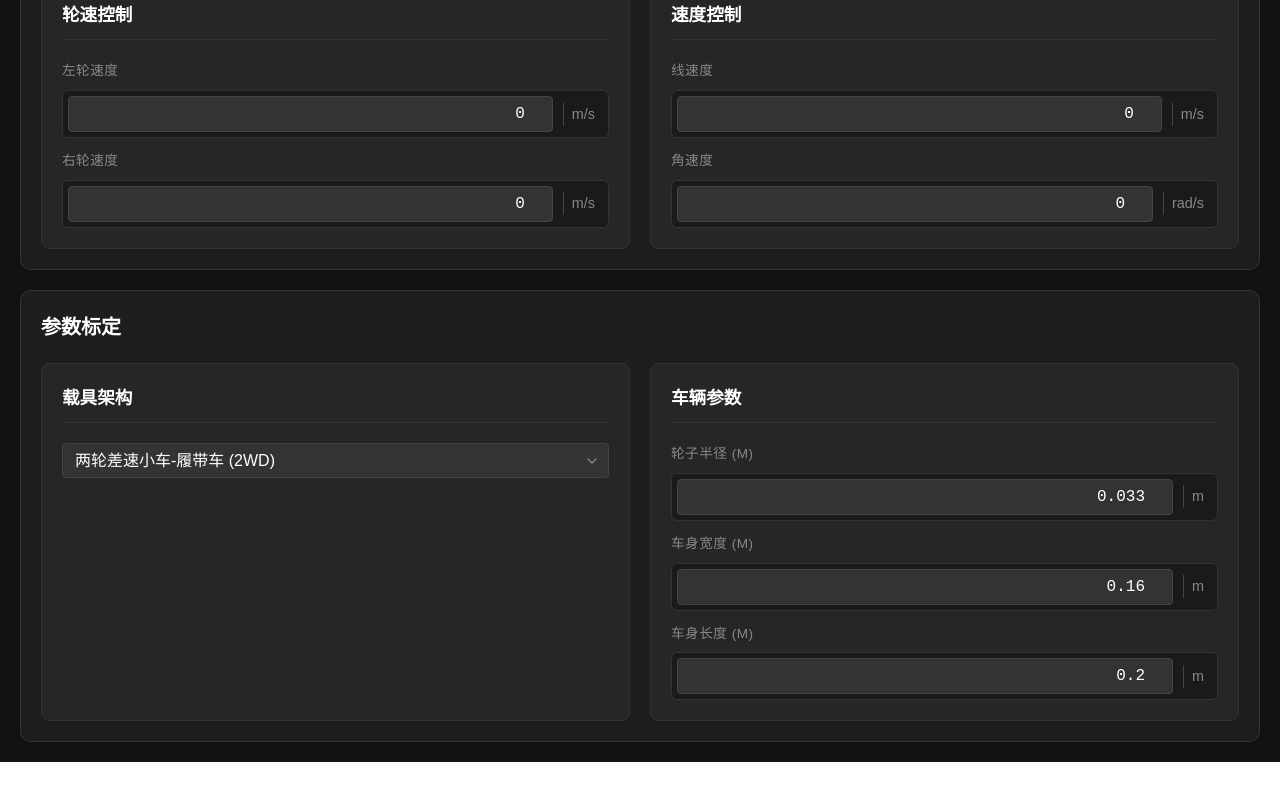
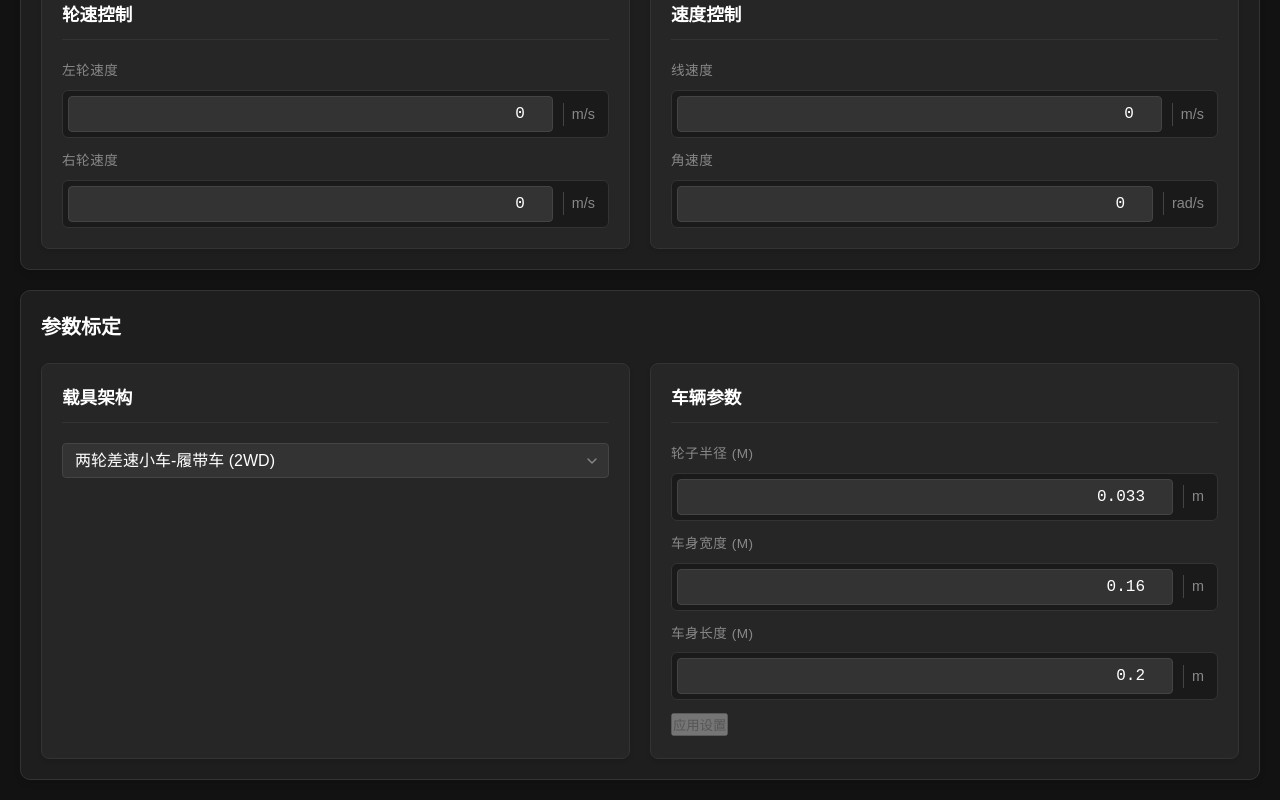
Before and after one commit to tianrking/ros2_nodejs_control, a React (Vite) app in the folder ros2-dashboard/: page / in a window 1280 px wide. Shown: the part 854-1654 px from the top of the page. Before the commit the page ends 1616 px from the top, so only its background shows below. Built offline with nearby package versions, Linux system fonts and the light colour scheme; no server answers.

Commit message:
Add: apply button in params setting area 	modified:   ros2-dashboard/src/App.jsx

```diff
--- a/ros2-dashboard/src/App.jsx
+++ b/ros2-dashboard/src/App.jsx
@@ -9,6 +9,10 @@
   const chartRef = useRef(null)
   const chartInstanceRef = useRef(null)
   const [currentTime, setCurrentTime] = useState(new Date().toLocaleTimeString())
+
+  const [paramsModified, setParamsModified] = useState(false)
+  const [submitSuccess, setSubmitSuccess] = useState(false)
+
 
   // 实时数据状态
   const [sensorData, setSensorData] = useState({
@@ -282,7 +286,7 @@
 
           // 更新最新的数据点
           const lastIndex = newData.times.length - 1;
-          switch(message.topic) {
+          switch (message.topic) {
             case '/wheel_left/feedback':
               newData.leftWheelFeedback[lastIndex] = message.data;
               break;
@@ -360,7 +364,7 @@
   const handleVehicleTypeChange = (type) => {
     setVehicleType(type);
     // 可以在这里根据不同类型设置默认参数
-    switch(type) {
+    switch (type) {
       case 'ackermann':
         setVehicleParams({
           wheelRadius: 0.033,
@@ -377,27 +381,48 @@
         break;
       // ... 其他类型的默认参数
     }
-    // 发送到后端
-    publishMessage('/vehicle_params', {
-      type: type,
-      ...vehicleParams
-    });
+    setParamsModified(true); // 标记参数已被修改
   };
+
+  // const handleParamChange = (param, value) => {
+  //   const numValue = parseFloat(value);
+  //   setVehicleParams(prev => {
+  //     const newParams = {
+  //       ...prev,
+  //       [param]: numValue
+  //     };
+  //     // 发送到后端
+  //     publishMessage('/vehicle_params', {
+  //       type: vehicleType,
+  //       ...newParams
+  //     });
+  //     return newParams;
+  //   });
+  // };
 
   const handleParamChange = (param, value) => {
     const numValue = parseFloat(value);
-    setVehicleParams(prev => {
-      const newParams = {
+    setVehicleParams(prev => ({
       ...prev,
       [param]: numValue
+    }));
+    setParamsModified(true); // 标记参数已被修改
   };
+
+  // 添加参数提交函数
+  const handleParamsSubmit = () => {
     // 发送到后端
     publishMessage('/vehicle_params', {
       type: vehicleType,
-        ...newParams
+      ...vehicleParams
     });
-      return newParams;
-    });
+
+    // 显示成功提示
+    setSubmitSuccess(true);
+    setTimeout(() => setSubmitSuccess(false), 2000); // 2秒后隐藏提示
+
+    // 重置修改标记
+    setParamsModified(false);
   };
 
   return (
@@ -548,7 +573,6 @@
           </div>
         </div>
 
-                {/* 新增参数标定卡片 */}
         <div className="dashboard-card">
           <div className="card-header">
             <h2>参数标定</h2>
@@ -642,6 +666,16 @@
                   <span className="unit">m</span>
                 </div>
               </div>
+              <div className="params-actions">
+                <button
+                  className={`submit-button ${paramsModified ? 'modified' : ''}`}
+                  onClick={handleParamsSubmit}
+                  disabled={!paramsModified}
+                >
+                  应用设置
+                </button>
+                {submitSuccess && <span className="success-message">设置已更新</span>}
+              </div>
             </div>
           </div>
         </div>
```
Lines whose indentation alone changed are shown as unchanged.
